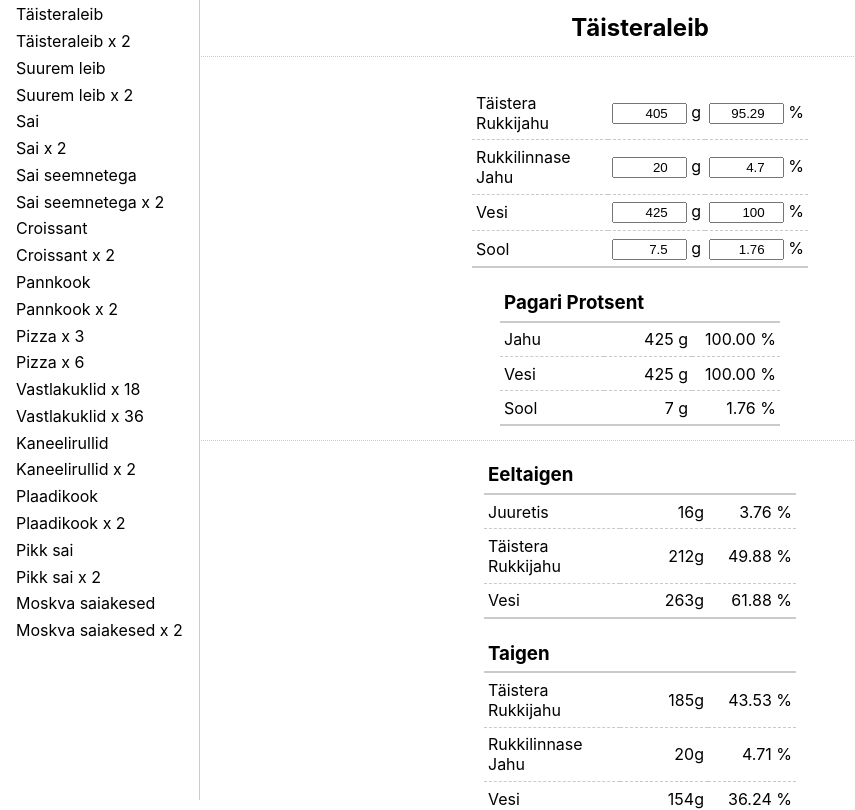
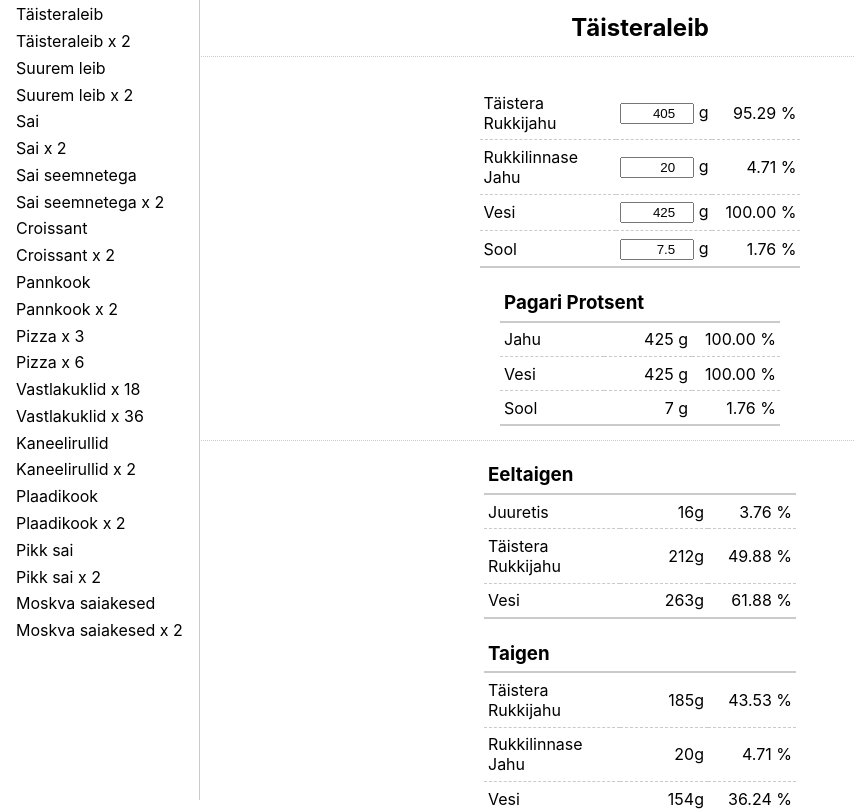
Before and after one commit to dustinest/baker_percentage_calculator_react, a React (Create React App) app: page / in a window 1280 px wide. Shown: the top 810 px of the page, without its empty margins (0-855 px from the left). Built offline with nearby package versions, Linux system fonts and the light colour scheme.

Commit message:
Grams can be changed
// TODO the calculations get a bit weird when it comes to the flour

```diff
--- a/src/components/common/InputNumber.tsx
+++ b/src/components/common/InputNumber.tsx
@@ -1,7 +1,7 @@
-import {ChangeEvent} from "react";
-import {onNumberInputChange} from "../../utils/HtmlInputNumber";
+import {ChangeEvent, useState} from "react";
 import {normalizeNumber} from "../../utils/NumberValue";
 import {SuffixType, UseSuffix} from "./UseSuffix";
+import {onNumberInputChange} from "../../utils/HtmlInputNumber";
 
 type InputNumberProps = {
     value: number;
@@ -11,9 +11,21 @@ type InputNumberProps = {
 
 export const InputNumber = ({value, suffix, onChange} : InputNumberProps) => {
     const _suffix = UseSuffix(suffix);
+    const [newValue, setNewValue] = useState<number>(normalizeNumber(value));
+
     const onValueChange = (e: ChangeEvent<HTMLInputElement>) => {
-        onNumberInputChange(e).then(onChange).catch(console.error);
+        onNumberInputChange(e)
+            .then((e) => { return e ? e : 0})
+            .then(normalizeNumber)
+            .then((val) => {
+                setNewValue(val);
+                onChange(val).catch(console.error);
+            })
+            .catch(console.error);
     };
 
-    return (<><input type="number" value={normalizeNumber(value)} onChange={onValueChange}/>{_suffix}</>)
+    return (<><input type="number"
+                     value={newValue}
+                     onChange={onValueChange}
+    />{_suffix}</>)
 }
--- a/src/components/ingredients/IngredientItem.tsx
+++ /dev/null
@@ -1,23 +0,0 @@
-import {InputNumber} from "../common/InputNumber";
-import {TranslatedLabel} from "../common/TranslatedLabel";
-import {IngredientWithPercent} from "../../utils/BakerPercentageCalulation";
-
-type IngredientItemProps = {
-    ingredient: IngredientWithPercent,
-    onGramsChange: (grams: number) => Promise<void>;
-    onPercentChange: (percent: number) => Promise<void>;
-}
-
-export const IngredientItem = ({ingredient, onGramsChange, onPercentChange}: IngredientItemProps) => {
-
-    return (
-        <tr>
-            <th><TranslatedLabel label={ingredient.getName()}/></th>
-            <td className="label">
-                <InputNumber value={ingredient.getGrams()} suffix="g" onChange={ onGramsChange } />
-            </td>
-
-            <td className="percent"><InputNumber value={ingredient.getPercent()} suffix="%" onChange={ onPercentChange }/></td>
-        </tr>
-    )
-}
--- a/src/components/ingredients/IngredientsItem.tsx
+++ b/src/components/ingredients/IngredientsItem.tsx
@@ -1,27 +1,51 @@
-import {IngredientItem} from "./IngredientItem";
 import {Recipe} from "../../models/interfaces/Recipe";
 import {BakingTimeItems} from "../baking/BakingTimeItems";
 import {TranslatedLabel} from "../common/TranslatedLabel";
-import {RecipeIngredientsWithPercent} from "../../utils/BakerPercentageCalulation";
-import {IngredientItemLabel} from "./IngredientItemLabel";
+import {IngredientWithPercent, RecipeIngredientsWithPercent} from "../../utils/BakerPercentageCalulation";
+import {InputNumber} from "../common/InputNumber";
+import {useEffect, useState} from "react";
+import {normalizeNumberString} from "../../utils/NumberValue";
+import {NumberLabel} from "../common/NumberLabel";
 
 type callbackType =  (value: number, index: number) => Promise<void>;
 
 type IngredientsItemProps = {
     ingredients: RecipeIngredientsWithPercent;
     recipe: Recipe,
+    onGramsChange?: callbackType,
+    onPercentChange?: callbackType,
 }
 
-type IngredientsItemPropsWithCallback = {
-    onGramsChange: callbackType,
-    onPercentChange: callbackType,
-} & IngredientsItemProps
+type IngredientItemLabelProps = {
+    ingredient: IngredientWithPercent,
+}
 
+const RenderLabel = ({ingredient}: IngredientItemLabelProps) => {
+    const [amountNumber, setAmountNumber] = useState<number|undefined>();
 
-export const IngredientsItem = (props: IngredientsItemProps | IngredientsItemPropsWithCallback) => {
-    const ingredients = props.ingredients;
-    const recipe = props.recipe;
+    useEffect(() => {
+        if (ingredient.getId() === "egg") {
+            setAmountNumber(ingredient.getGrams() / 64);
+        } else {
+            setAmountNumber(undefined);
+        }
+    }, [ingredient])
 
+    return (
+        <label>
+            {amountNumber !== undefined
+                ? (<>{amountNumber} tk - {normalizeNumberString(ingredient.getGrams(), 0)}g</>)
+                : (<>{normalizeNumberString(ingredient.getGrams(), 0)}g</>)
+            }
+        </label>
+    )
+};
+
+const RenderPercent = ({ingredient}: IngredientItemLabelProps) => {
+    return (<NumberLabel value={ingredient.getPercent()} suffix="%"/>)
+};
+
+export const IngredientsItem = ({ingredients, recipe, onGramsChange, onPercentChange}: IngredientsItemProps) => {
     return (
         <>
             <table className="ingredients">
@@ -37,12 +61,24 @@ export const IngredientsItem = (props: IngredientsItemProps | IngredientsItemPro
                 <tbody>
                 {
                 ingredients.getIngredientWithPercent().map((e, index)=>
-                    ((props as IngredientsItemPropsWithCallback).onGramsChange && (props as IngredientsItemPropsWithCallback).onPercentChange ?
-                            (<IngredientItem
-                                ingredient={e}
-                                onGramsChange={(value) => (props as IngredientsItemPropsWithCallback).onGramsChange(value, index)}
-                                onPercentChange={(value) => (props as IngredientsItemPropsWithCallback).onPercentChange(value, index)} key={e.getId()}/>):
-                            (<IngredientItemLabel ingredient={e} key={e.getId()}/>)
+                    (
+                        <tr key={index}>
+                            <th><TranslatedLabel label={e.getName()}/></th>
+                            <td className="label">
+                                {
+                                    onGramsChange ?
+                                        <InputNumber value={e.getGrams()} suffix="g" onChange={ (value) => onGramsChange(value, index) } /> :
+                                        <RenderLabel ingredient={e}/>
+                                }
+                            </td>
+                            <td className="percent">
+                                {
+                                    onPercentChange ?
+                                        <InputNumber value={e.getPercent()} suffix="%" onChange={ (value) => onPercentChange(value, index) }/> :
+                                        <RenderPercent ingredient={e}/>
+                                }
+                            </td>
+                        </tr>
                     )
                 )}
                 </tbody>
--- a/src/components/recipe/RecipeItem.tsx
+++ b/src/components/recipe/RecipeItem.tsx
@@ -29,23 +29,18 @@ const RenderMicros = ({microNutrients}: {microNutrients: BakerPercentageResult})
     return (<section className="micronutrients"><MicroNutrientsResultList microNutrientsResult={microNutrients.microNutrients}/></section>)
 }
 
-const RecipeItemToRender = ({recipe}: { recipe: RecipeArgs }) => {
-    const onGramsChange = (grams: number, index: number): Promise<void> => {
-        console.log("Resolve the grams change");
-        return Promise.resolve();
-    }
-    const onPercentChange = (percent: number, index: number): Promise<void> => {
-        console.log("Resolve the percent change");
-        return Promise.resolve();
-    }
+type RecipeItemToRenderProps = {
+    recipe: RecipeArgs;
+    onGramsChange: (grams: number, ingredientIndex: number, index: number) => Promise<void>;
+}
 
+const RecipeItemToRender = ({recipe, onGramsChange}: RecipeItemToRenderProps) => {
     return (<>
         <section className="edit">
             <section className="ingredients">
                 {recipe.recipe.microNutrients.ingredients.map((ingredients, index) => (
                     <IngredientsItem ingredients={ingredients} recipe={recipe.recipe.recipe}
-                                     onPercentChange={onPercentChange}
-                                     onGramsChange={onGramsChange}
+                                     onGramsChange={(grams, i) => onGramsChange(grams, index, i)}
                                      key={`ingredients_${index}`}/>
                 ))}
             </section>
@@ -66,11 +61,17 @@ export const RecipeItem = ({recipe}: { recipe: JsonRecipeType }) => {
     const [recipeArgs, setRecipeArgs] = useState<RecipeArgs | undefined>();
     const [recipeIdNameAndAmount, seRecipeIdNameAndAmount] = useState<RecipeIdNameAndAmount | undefined>();
 
-    useEffect(() => {
-        seRecipeIdNameAndAmount(getRecipeIdNameAndAmount(recipe));
-        setRecipeArgs(undefined);
+    const parseRecipe = (params?: {grams?: number, percent?: number, ingredientIndex: number, index: number}) => {
+        if (!params) setRecipeArgs(undefined);
+        if (recipe === undefined) return;
         runPromiseLater(async () => {
             const recipeType = await readJsonRecipe(recipe);
+            if (params) {
+                const ingredient = recipeType.ingredients[params.ingredientIndex].ingredients[params.index];
+                if (params.grams && params.grams > 0) {
+                    ingredient.grams = params.grams;
+                }
+            }
             const recipeObject = getRecipe(recipeType);
             const micronutrients = recalculateBakerPercentage(recipeObject.getIngredients());
             runPromiseLater(async () => {
@@ -88,14 +89,25 @@ export const RecipeItem = ({recipe}: { recipe: JsonRecipeType }) => {
                 } as RecipeArgs);
             }, 1).catch(console.error);
         }).catch(console.error);
+    };
+
+    const onGramsChange = async (grams: number, ingredientIndex: number, index: number): Promise<void> => {
+        parseRecipe({grams, ingredientIndex, index});
+    }
+
+    useEffect(() => {
+        seRecipeIdNameAndAmount(getRecipeIdNameAndAmount(recipe));
+        parseRecipe();
+        // eslint-disable-next-line
     }, [recipe]);
+
     return (<>{
         recipeIdNameAndAmount ?
             (<article id={recipeIdNameAndAmount.id}>
                 <div className="recipe">
                     <h2>{recipeIdNameAndAmount.label}</h2>
                     {recipeArgs ?
-                        <RecipeItemToRender recipe={recipeArgs}/> :
+                        <RecipeItemToRender recipe={recipeArgs} onGramsChange={onGramsChange}/> :
                         <label className="loading">loading...</label>
                     }
                 </div>
--- a/src/utils/BakerPercentageCalulation.ts
+++ b/src/utils/BakerPercentageCalulation.ts
@@ -25,7 +25,7 @@ export const recalculateBakerPercentage = (ingredients: RecipeIngredients[]): Ba
     const total = DRY_NUTRIENTS.map((e) => microNutrients.get(e)).map((e) => e.getGrams()).filter(e => e > 0).reduce((e1, e2) => e1 + e2, 0);
     const percentages: RecipeIngredientsWithPercent[] = ingredients.map((ingredients) => {
         const _ingredients: IngredientWithPercent[] = ingredients.getIngredients().map((ingredient) => {
-            const percent = total > 0 ? ingredient.getGrams() * 100 / total : 0;
+            const percent = total > 0 && ingredient.getGrams() > 0 ? ingredient.getGrams() * 100 / total : 0;
             return {
                 getId(): string {
                     return ingredient.getId();
--- a/src/utils/HtmlInputNumber.tsx
+++ b/src/utils/HtmlInputNumber.tsx
@@ -1,14 +1,8 @@
 import {ChangeEvent} from "react";
 
-export const onNumberInputChange = (e: ChangeEvent<HTMLInputElement>): Promise<number> => {
-    try {
-        const value = Number.parseFloat(e.target.value);
-        return Promise.resolve(value);
-    } catch (err) {
-        return Promise.reject(err);
+export const onNumberInputChange = async (e: ChangeEvent<HTMLInputElement>): Promise<number | null> => {
+    if (e.target.value !== undefined && e.target.value !== null && e.target.value !== "") {
+        return Number.parseFloat(e.target.value);
     }
+    return null;
 };
-
-export const onNumberInputChangeCall = (e: ChangeEvent<HTMLInputElement>, callback: (value: number) => void) => {
-    onNumberInputChange(e).then(callback).catch(console.error);
-}
```
Also changed, not shown: src/components/ingredients/IngredientItemLabel.tsx (deleted, +0 -39 lines).
